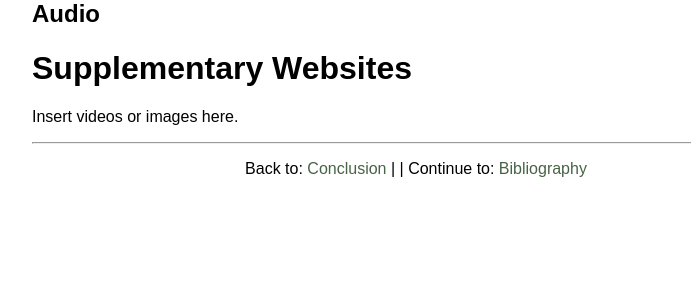
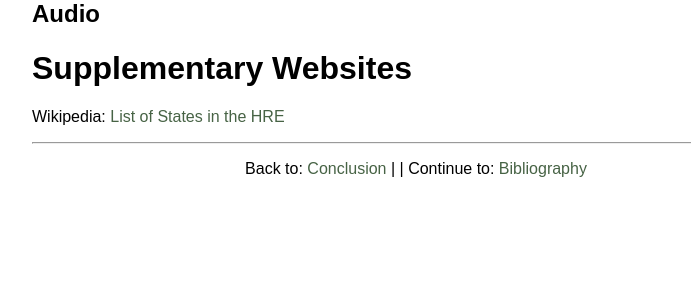
Before and after one commit to LucasOM-XeThey/OliveiraMelo-Lucas-EUH3205, a Jekyll site: the page built from 004_supplements.md, in a window 1280 px wide. Shown: the part 1905-2196 px from the top of the page, without its empty margins (224-915 px from the left). Built offline with Jekyll 4.4.1, drawn with Linux system fonts in a browser that asks for light colours.

Commit message:
Update 004_supplements.md

```diff
--- a/004_supplements.md
+++ b/004_supplements.md
@@ -28,4 +28,4 @@ number: 4
 
 # Supplementary Websites
 
-Insert videos or images here.
+Wikipedia: [List of States in the HRE](https://en.wikipedia.org/wiki/List_of_states_in_the_Holy_Roman_Empire)
```
